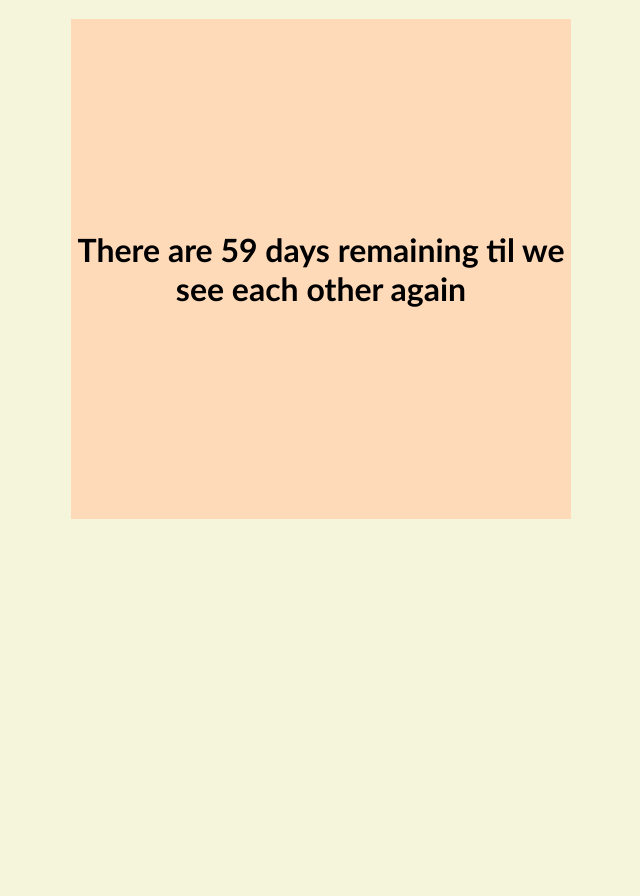
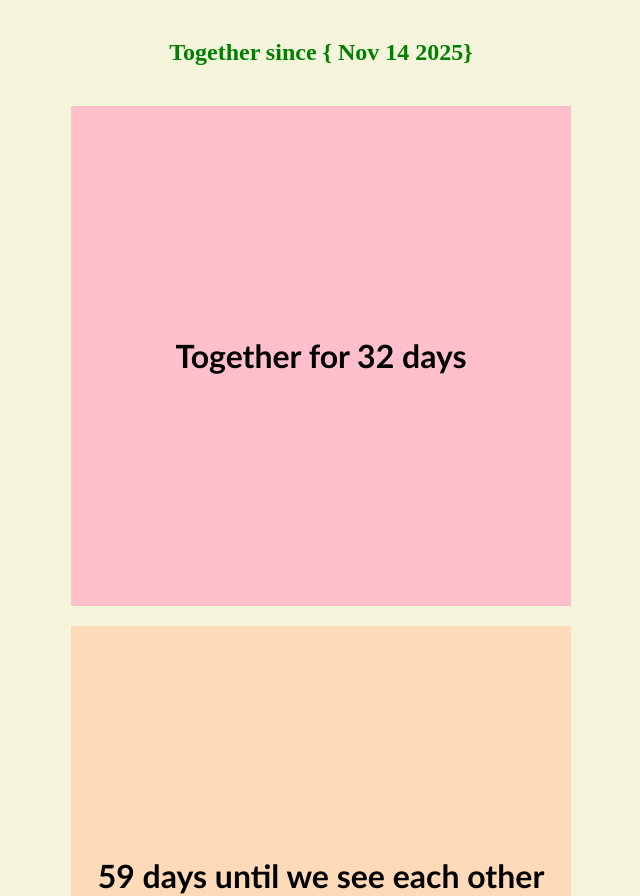
Before and after one commit to Vutlhari101/countdown, a plain HTML site: page index.html in a window 1280 px wide. Shown: the part 70-966 px from the top of the page, without its empty margins (319-959 px from the left). Before the commit the page ends 800 px from the top, so only its background shows below. Drawn offline with Linux system fonts and the light colour scheme.

Commit message:
add anniversary and days together

```diff
--- a/index.html
+++ b/index.html
@@ -9,9 +9,13 @@
 <body>
     <div class="title">
         <h1>Vutlhari 💗 Talani</h1>
+        <h2 id="since"></h2>
     </div>
-    <div class="container">
-        <section id="time">23:45</section>
+    <div class="container pink">
+        <section id="together"></section>
+     </div>
+    <div class="container peach">
+        <section id="time"></section>
      </div>
 
      <script src="main.js"></script>
--- a/main.js
+++ b/main.js
@@ -15,10 +15,24 @@ function getDateDiff(destDate, today){
     return diffDate;
 }
 
+//next meeting
 const destDate = new Date(2026, 1, 13)
+
+//today
 const currDate = new Date()
 
+//anniversary date
+const anniversary = new Date(2025, 10, 14)
+
 const daysUntil = getDateDiff(destDate, currDate)
-const strDaysremaining = `There are ${daysUntil} days remaining til we see each other again`
+const strDaysremaining = `${daysUntil} days until we see each other \n`
 var time = document.getElementById('time')
 time.textContent = strDaysremaining
+
+const daysdating = `Together for ${getDateDiff(new Date, anniversary)} days`
+var daystogether = document.getElementById('together')
+daystogether.textContent = daysdating
+
+var datestarted = document.getElementById('since')
+datestarted.textContent = `Together since {${anniversary.toDateString().substring(3)}}`
+datestarted.style.color = "green"
--- a/style.css
+++ b/style.css
@@ -19,7 +19,6 @@ div {
     box-sizing: border-box;
     width: 500px;
     height: 500px;
-    background-color: peachpuff;
     color: #000;
     text-align: center;
     font-weight: 1000;
@@ -29,12 +28,21 @@ div {
     flex-shrink: 1;
     overflow: hidden;
     flex-direction: column;
+    margin-top: 20px;
 }
 @media (max-width: 1080px) {
     .container {
         width: 340px;
         margin: auto;
     }
+}
+
+.peach {
+    background-color: peachpuff;
+}
+
+.pink {
+    background-color: pink;
 }
 
 .container:hover {
@@ -45,6 +53,6 @@ div {
     color: #fff;
 }
 
-#time {
+#time, #together {
     font-size: xx-large;
 }
```
